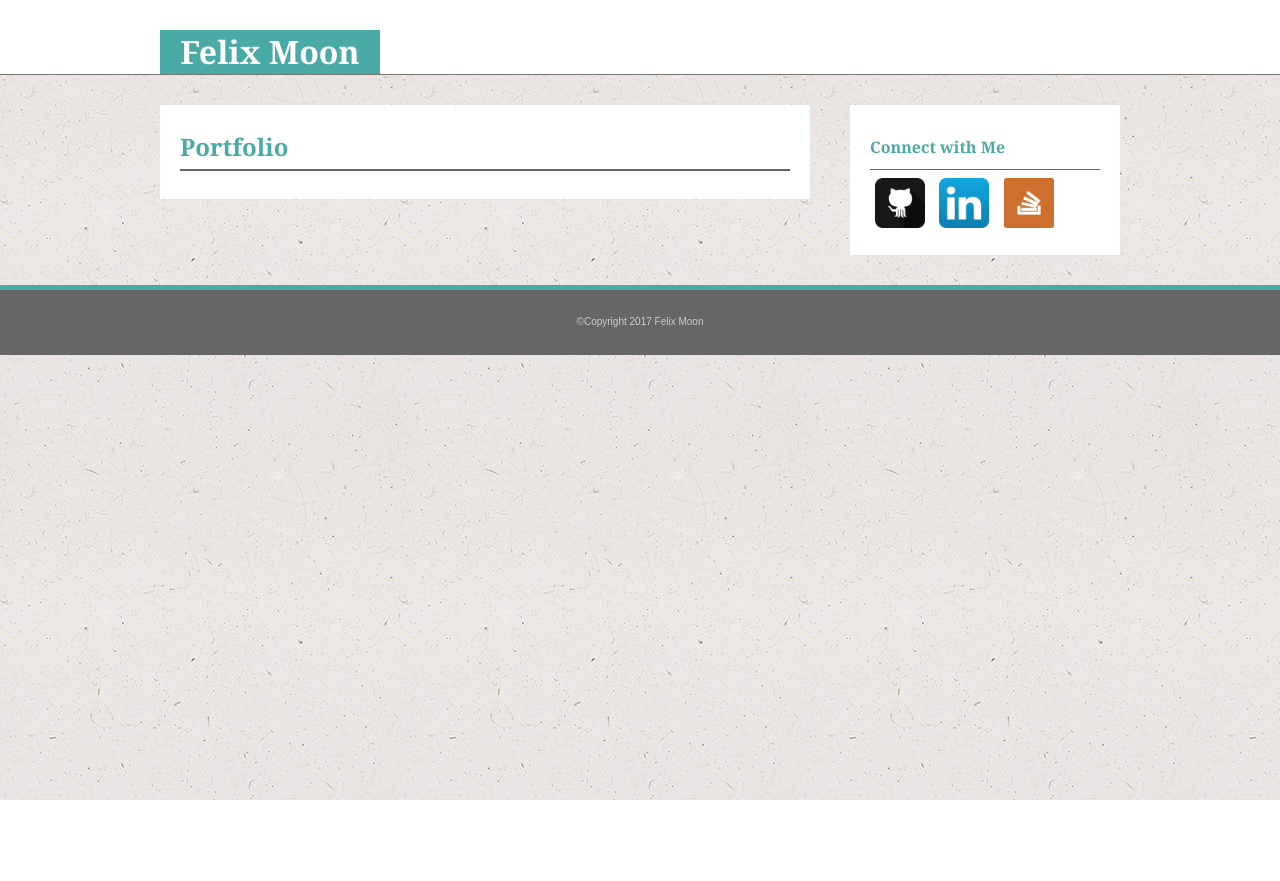
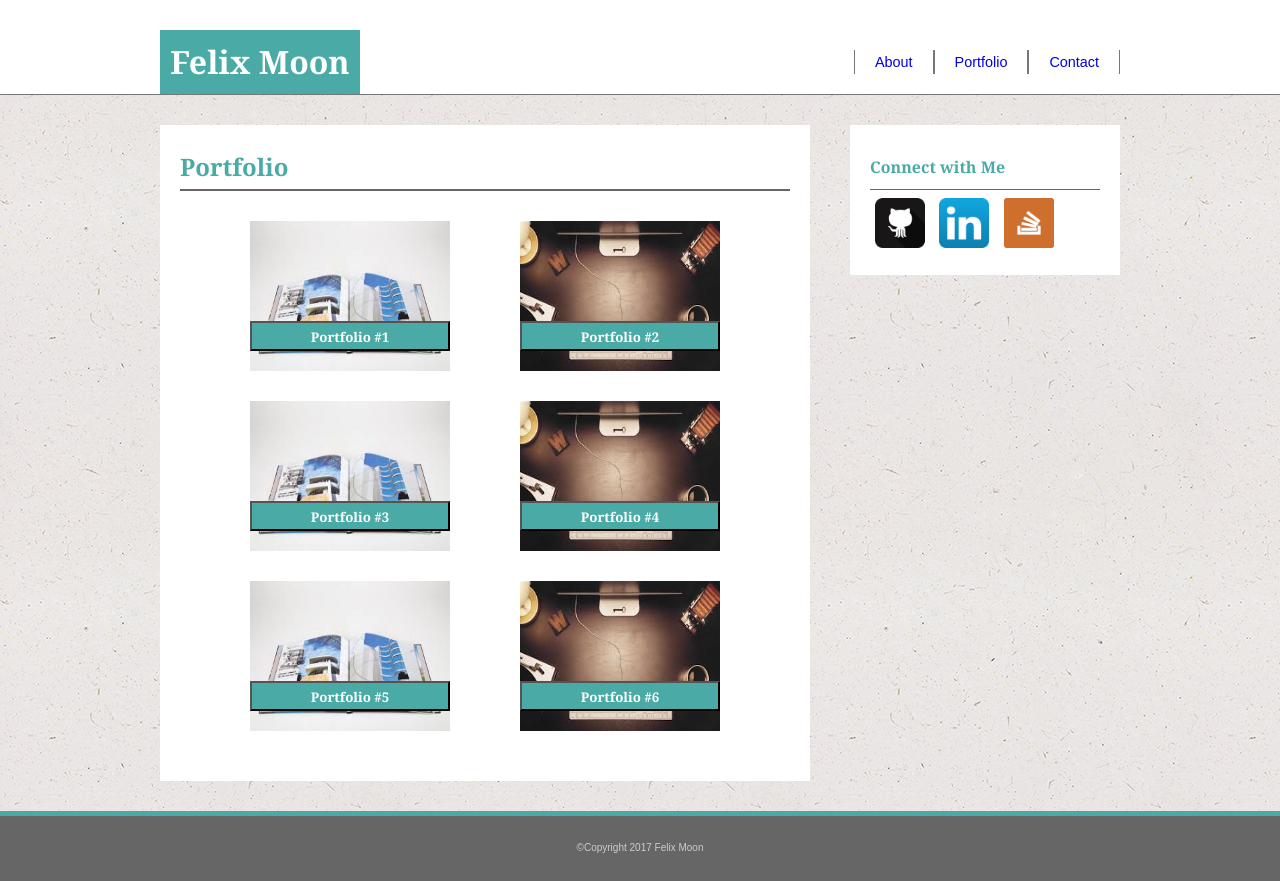
Before and after one commit to fdmoon/Basic-Portfolio, a plain HTML site: page portfolio.html in a window 1280 px wide. Before the commit the page ends 800 px from the top, so only its background shows below. Drawn offline with Linux system fonts and the light colour scheme.

Commit message:
Added <nav> and portfolio content => ver.1.0

```diff
--- a/css/style.css
+++ b/css/style.css
@@ -77,15 +77,35 @@ ul {
 	font-size: 0.9em;
 }
 
+nav ul {
+    list-style-type: none;
+    overflow: hidden;
+    padding: 0;
+    margin: 0;
+}
+
+nav ul li {
+    float: left;
+    border-right: 1px solid;
+    border-left: 1px solid;
+    padding: 0 20px;
+    margin: 20px 0;
+}
+
 .namearea {
 	width: 960px;
 	margin: 0 auto;
 }
 
-#topname {
-	padding: 10px;
+.topname {
+	float: left;
+	padding: 20px 0;
 	margin: 0;
-	width: 220px;
+	width: 200px;
+}
+
+.navitems {
+	float: right;
 }
 
 #hrtop {
@@ -132,6 +152,48 @@ ul {
 	margin-right: 30px;
 }
 
+.pfgrp {
+	position: relative;
+	margin: 30px 70px;
+}
+
+.pfimgleft, .pfimgright {
+	width: 200px;
+	height: 150px;
+	z-index: 1;
+}
+
+.pfimgleft {
+	float: left;
+}
+
+.pfimgright {
+	float: right;
+}
+
+.pfbtnleft, .pfbtnright {
+	width: 200px;
+	height: 30px;
+	color: white;
+	background-color: #4aaaa5;
+	font-family: 'Georgia', Times, Times New Roman, serif;
+	font-weight: bold;
+	padding: 5px 0;
+	z-index: 2;
+}
+
+.pfbtnleft {
+	position: absolute;
+	left: 0;
+	bottom: 20px;
+}
+
+.pfbtnright {
+	position: absolute;
+	right: 0;
+	bottom: 20px;
+}
+
 .intitle {
 	margin-top: 20px;
 }
@@ -144,5 +206,17 @@ ul {
 #subbtn {
 	color: white;
 	background-color: #4aaaa5;
-	padding: 5px 10px;
+	padding: 10px 20px;
 }
+
+.inbox:focus {
+	background-color: #ffee88;
+}
+
+a:hover {
+	color: #ff0000;
+}
+
+a:visited {
+	color: #777777;
+}
--- a/portfolio.html
+++ b/portfolio.html
@@ -11,8 +11,16 @@
 
 <body>
 	<header>
-		<div class="namearea">
-			<h1 id="topname">Felix Moon</h1>
+		<div class="namearea clearfix">
+			<h1 class="topname">Felix Moon</h1>
+
+			<nav class="navitems">
+				<ul>
+					<li><a href="index.html">About</a></li>
+					<li><a href="portfolio.html">Portfolio</a></li>
+					<li><a href="contact.html">Contact</a></li>
+				</ul>
+			</nav>
 		</div>
 	</header>
 
@@ -21,6 +29,26 @@
 			<h2>Portfolio</h2>
 			<hr id="hrtop">
 
+			<div class="pfgrp clearfix">
+				<img class="pfimgleft" src="./images/portfolio_img1.jpg" alt="Portfolio #1">
+				<img class="pfimgright" src="./images/portfolio_img2.jpg" alt="Portfolio #2">
+				<button class="pfbtnleft">Portfolio #1</button>
+				<button class="pfbtnright">Portfolio #2</button>
+			</div>
+
+			<div class="pfgrp clearfix">
+				<img class="pfimgleft" src="./images/portfolio_img1.jpg" alt="Portfolio #3">
+				<img class="pfimgright" src="./images/portfolio_img2.jpg" alt="Portfolio #4">
+				<button class="pfbtnleft">Portfolio #3</button>
+				<button class="pfbtnright">Portfolio #4</button>
+			</div>
+
+			<div class="pfgrp clearfix">
+				<img class="pfimgleft" src="./images/portfolio_img1.jpg" alt="Portfolio #5">
+				<img class="pfimgright" src="./images/portfolio_img2.jpg" alt="Portfolio #6">
+				<button class="pfbtnleft">Portfolio #5</button>
+				<button class="pfbtnright">Portfolio #6</button>
+			</div>
 		</section>
 
 		<section class="sidebar">
```
Also changed, not shown: contact.html (+11 -2 lines), index.html (+10 -2 lines), images/portfolio_img1.jpg (added), images/portfolio_img2.jpg (added).
